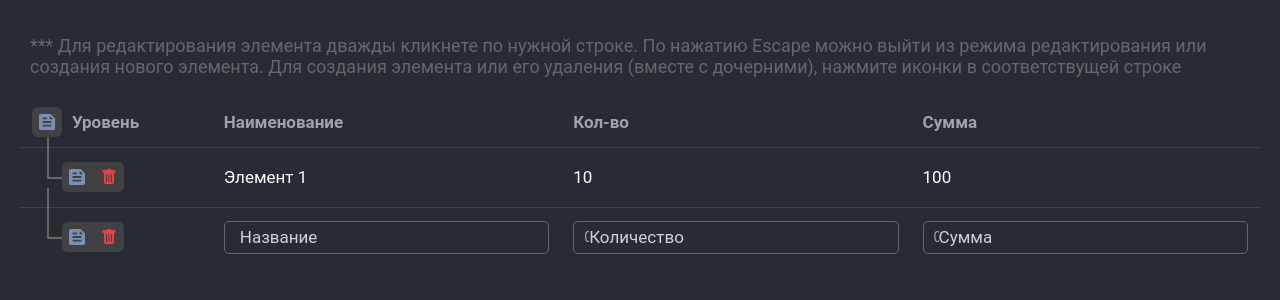
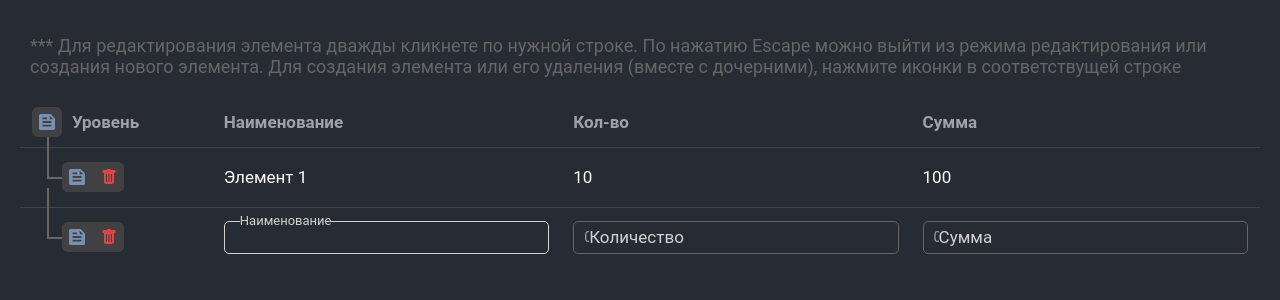
Before and after one commit to SvyatoslavAiron/MyProJect-5, a React (Vite) app: page / in a window 1280 px wide. Both pictures are taken after a click on the button 77 px from the left and 177 px from the top of the page. Shown: the top 300 px of the page. Built offline with nearby package versions, Linux system fonts and the light colour scheme.

Commit message:
Global update

```diff
--- a/src/components/Input.jsx
+++ b/src/components/Input.jsx
@@ -1,13 +1,9 @@
-import { useState } from "react";
+import { forwardRef, useState } from "react";
 
-export default function Input({
-  type,
-  error,
-  errorMessage,
-  placeholder,
-  name,
-  number,
-}) {
+const Input = forwardRef(function Input(
+  { error, errorMessage, placeholder, name, number, autoFocus },
+  ref
+) {
   const [formState, setFormState] = useState({
     name: "",
     count: 0,
@@ -28,13 +24,16 @@ export default function Input({
   return (
     <label className="input_container">
       <input
+        ref={ref}
         className={`input ${formState[name] ? "input_active" : ""}`}
         autoComplete="off"
-        type={type}
         data-error={error}
         name={name}
         onChange={onChange}
         value={formState[name]}
+        required
+        form="form"
+        autoFocus={autoFocus}
       />
       <p className="input_placeholder">{placeholder}</p>
       <p className="input_error" data-error={error}>
@@ -42,4 +41,6 @@ export default function Input({
       </p>
     </label>
   );
-}
+});
+
+export default Input;
--- a/src/components/Tbody.jsx
+++ b/src/components/Tbody.jsx
@@ -1,9 +1,31 @@
-import { useState } from "react";
+import { useRef, useState } from "react";
 import Icon from "../components/layout/icon";
 import Input from "./Input";
 
 export default function Tbody() {
   const [add, setAdd] = useState(false);
+  const nameRef = useRef(null);
+  const countRef = useRef(null);
+  const sumRef = useRef(null);
+
+  const onFormSubmit = (e) => {
+    e.preventDefault();
+
+    if (!nameRef.current.value) {
+      nameRef.current.focus();
+      return;
+    }
+    if (!countRef.current.value) {
+      countRef.current.focus();
+      return;
+    }
+    if (!sumRef.current.value) {
+      sumRef.current.focus();
+      return;
+    }
+
+    console.log("Форма успешно отправлена");
+  };
 
   return (
     <tbody>
@@ -48,13 +70,26 @@ export default function Tbody() {
             </div>
           </td>
           <td>
-            <Input name="name" placeholder="Название" />
+            <Input ref={nameRef} name="name" placeholder="Наименование" autoFocus />
           </td>
           <td>
-					<Input name="count" number placeholder="Количество" />
+            <Input
+              ref={countRef}
+              name="count"
+              number
+              placeholder="Количество"
+            />
           </td>
           <td>
-					<Input name="sum" number placeholder="Сумма"/>
+            <Input ref={sumRef} name="sum" number placeholder="Сумма" />
+            <form
+              noValidate
+              id="form"
+              onSubmit={onFormSubmit}
+              autoComplete="off"
+            >
+              <button className="form" form="form" type="submit"></button>
+            </form>
           </td>
         </tr>
       )}
--- a/src/index.scss
+++ b/src/index.scss
@@ -224,3 +224,15 @@ button {
     }
   }
 }
+
+form {
+  button {
+    display: none;
+  }
+}
+
+::selection {
+  background-color: #a1a1aa3b;
+  color: #ddd;
+  box-shadow: #fff;
+}
```
Also changed, not shown: src/main.jsx (+8 -8 lines).
